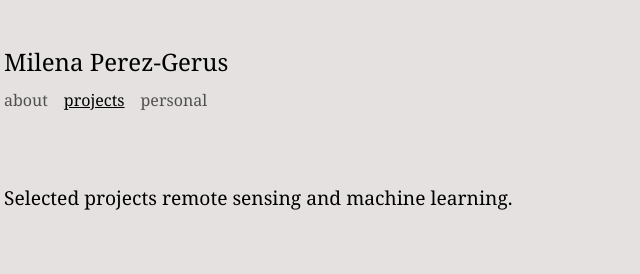
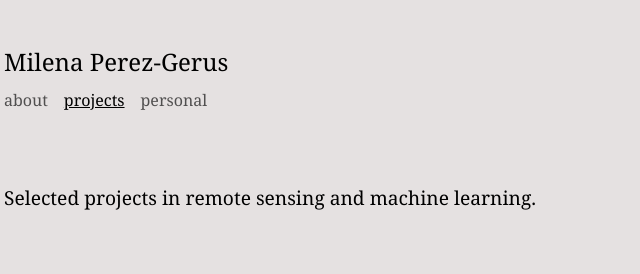
Before and after one commit to mimiperezg/homepageMilenaPerezGerus, a website: page projects.html in a window 1280 px wide. Shown: the top 274 px of the page, 44-684 px from the left. Drawn offline with nearby package versions, Linux system fonts and the light colour scheme.

Commit message:
simple projects bio 2

```diff
--- a/projects.html
+++ b/projects.html
@@ -39,7 +39,7 @@
         <section class="section intro">
           <h2 class="visually-hidden">Projects overview</h2>
           <p class="bio">
-            Selected projects remote sensing and machine learning.
+            Selected projects in remote sensing and machine learning.
           </p>
         </section>
 
```
